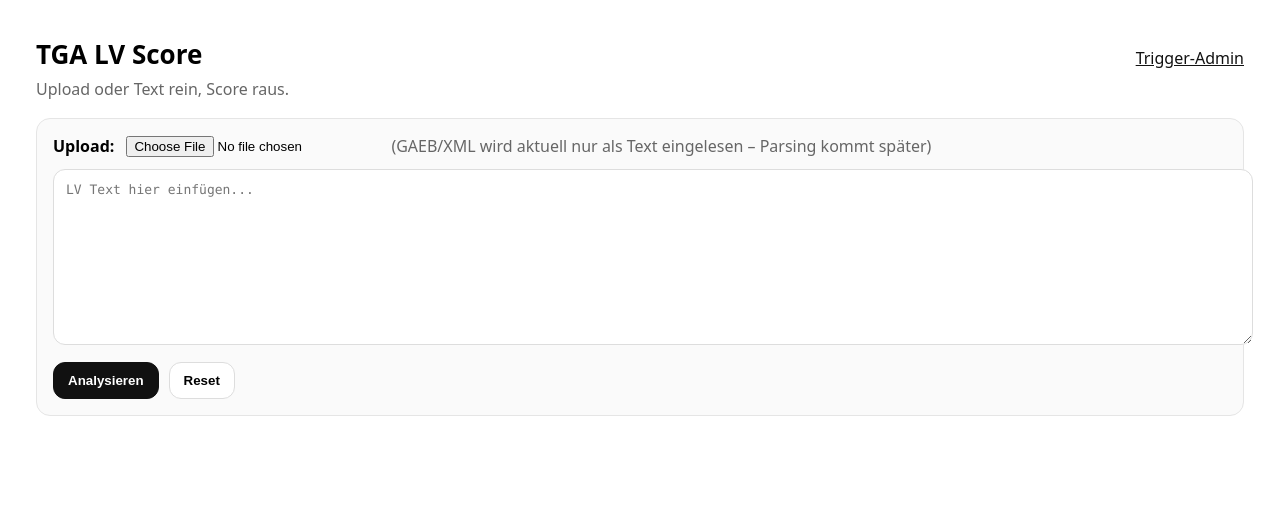
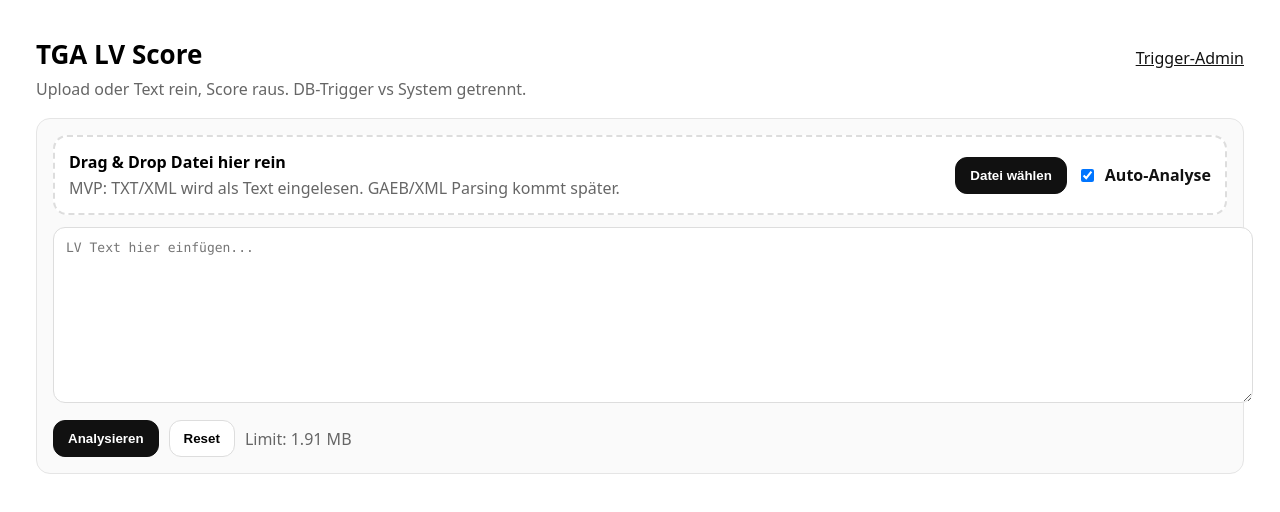
Before and after one commit to AndySaty77/tga-lv-tool, a Next.js app: page /admin/score in a window 1280 px wide. Shown: the top 512 px of the page. Built offline with nearby package versions, Linux system fonts and the light colour scheme.

Commit message:
Update page.tsx

```diff
--- a/app/admin/score/page.tsx
+++ b/app/admin/score/page.tsx
@@ -1,6 +1,6 @@
 "use client";
 
-import { useMemo, useState } from "react";
+import { useMemo, useRef, useState } from "react";
 
 type Finding = {
   id: string;
@@ -51,24 +51,41 @@ function severityDot(sev: string) {
 function isDbFinding(f: Finding) {
   return (f.id ?? "").startsWith("DB_");
 }
-
 function isSysFinding(f: Finding) {
   return (f.id ?? "").startsWith("SYS_");
 }
-
 function stripPrefix(id: string) {
   return id.replace(/^DB_/, "").replace(/^SYS_/, "");
 }
 
+function fmtKB(bytes: number) {
+  const kb = bytes / 1024;
+  if (kb < 1024) return `${Math.round(kb)} KB`;
+  return `${(kb / 1024).toFixed(2)} MB`;
+}
+
+const MAX_FILE_BYTES = 2_000_000; // 2 MB MVP-Limit
+
 export default function ScorePage() {
+  const fileInputRef = useRef<HTMLInputElement | null>(null);
+
   const [lvText, setLvText] = useState("");
   const [result, setResult] = useState<ScoreResult | null>(null);
   const [loading, setLoading] = useState(false);
+
   const [error, setError] = useState<string | null>(null);
+
+  const [autoAnalyze, setAutoAnalyze] = useState(true);
+  const [dragOver, setDragOver] = useState(false);
+
+  const [fileMeta, setFileMeta] = useState<{ name: string; size: number } | null>(null);
 
   const meta = levelMeta(result?.level);
 
-  const analyze = async () => {
+  const analyze = async (textOverride?: string) => {
+    const textToUse = (textOverride ?? lvText).trim();
+    if (!textToUse) return;
+
     setError(null);
     setLoading(true);
     setResult(null);
@@ -77,7 +94,7 @@ export default function ScorePage() {
       const res = await fetch("/api/score", {
         method: "POST",
         headers: { "Content-Type": "application/json" },
-        body: JSON.stringify({ lvText }),
+        body: JSON.stringify({ lvText: textToUse }),
       });
 
       if (!res.ok) {
@@ -94,10 +111,43 @@ export default function ScorePage() {
     }
   };
 
-  const onFile = async (file: File | null) => {
+  const loadFile = async (file: File) => {
+    setError(null);
+    setResult(null);
+
+    if (file.size > MAX_FILE_BYTES) {
+      setFileMeta({ name: file.name, size: file.size });
+      setLvText("");
+      setError(`Datei zu groß (${fmtKB(file.size)}). Limit aktuell: ${fmtKB(MAX_FILE_BYTES)}.`);
+      return;
+    }
+
+    // MVP: textbasiert (TXT/XML) -> später echtes GAEB/XML Parsing
+    const text = await file.text();
+
+    setFileMeta({ name: file.name, size: file.size });
+    setLvText(text);
+
+    if (autoAnalyze) {
+      await analyze(text);
+    }
+  };
+
+  const onPickFile = async (file: File | null) => {
     if (!file) return;
-    const text = await file.text();
-    setLvText(text);
+    await loadFile(file);
+    // reset input, damit man gleiche Datei nochmal auswählen kann
+    if (fileInputRef.current) fileInputRef.current.value = "";
+  };
+
+  const onDrop = async (e: React.DragEvent) => {
+    e.preventDefault();
+    setDragOver(false);
+
+    const file = e.dataTransfer.files?.[0];
+    if (!file) return;
+
+    await loadFile(file);
   };
 
   const catRows = useMemo(() => {
@@ -108,17 +158,12 @@ export default function ScorePage() {
     return entries;
   }, [result]);
 
-  const dbFindings = useMemo(() => {
-    return (result?.findingsSorted ?? []).filter(isDbFinding);
-  }, [result]);
-
-  const sysFindings = useMemo(() => {
-    return (result?.findingsSorted ?? []).filter(isSysFinding);
-  }, [result]);
-
-  const otherFindings = useMemo(() => {
-    return (result?.findingsSorted ?? []).filter((f) => !isDbFinding(f) && !isSysFinding(f));
-  }, [result]);
+  const dbFindings = useMemo(() => (result?.findingsSorted ?? []).filter(isDbFinding), [result]);
+  const sysFindings = useMemo(() => (result?.findingsSorted ?? []).filter(isSysFinding), [result]);
+  const otherFindings = useMemo(
+    () => (result?.findingsSorted ?? []).filter((f) => !isDbFinding(f) && !isSysFinding(f)),
+    [result]
+  );
 
   return (
     <div style={{ padding: 28, fontFamily: "system-ui, -apple-system, Segoe UI, Roboto, Arial" }}>
@@ -126,7 +171,7 @@ export default function ScorePage() {
         <div>
           <h1 style={{ margin: 0, fontSize: 26 }}>TGA LV Score</h1>
           <div style={{ color: "#666", marginTop: 6 }}>
-            Upload oder Text rein, Score raus.
+            Upload oder Text rein, Score raus. DB-Trigger vs System getrennt.
           </div>
         </div>
         <a href="/admin/triggers" style={{ color: "#111", textDecoration: "underline" }}>
@@ -134,6 +179,7 @@ export default function ScorePage() {
         </a>
       </div>
 
+      {/* Upload + Input Card */}
       <div
         style={{
           marginTop: 18,
@@ -143,18 +189,73 @@ export default function ScorePage() {
           background: "#fafafa",
         }}
       >
-        <div style={{ display: "flex", gap: 12, flexWrap: "wrap", alignItems: "center" }}>
-          <label style={{ fontWeight: 600 }}>Upload:</label>
-          <input
-            type="file"
-            accept=".txt,.xml,.gaeb,.x83,.x84,.x86,.json"
-            onChange={(e) => onFile(e.target.files?.[0] ?? null)}
-          />
-          <div style={{ color: "#666" }}>
-            (GAEB/XML wird aktuell nur als Text eingelesen – Parsing kommt später)
+        {/* Dropzone */}
+        <div
+          onDragOver={(e) => {
+            e.preventDefault();
+            setDragOver(true);
+          }}
+          onDragLeave={() => setDragOver(false)}
+          onDrop={onDrop}
+          style={{
+            border: `2px dashed ${dragOver ? "#111" : "#ddd"}`,
+            borderRadius: 14,
+            padding: 14,
+            background: dragOver ? "#f1f1f1" : "#fff",
+            display: "flex",
+            justifyContent: "space-between",
+            alignItems: "center",
+            gap: 12,
+            flexWrap: "wrap",
+          }}
+        >
+          <div>
+            <div style={{ fontWeight: 900 }}>Drag & Drop Datei hier rein</div>
+            <div style={{ color: "#666", marginTop: 4 }}>
+              MVP: TXT/XML wird als Text eingelesen. GAEB/XML Parsing kommt später.
+            </div>
+            {fileMeta && (
+              <div style={{ marginTop: 8, color: "#111", fontWeight: 700 }}>
+                Geladen: {fileMeta.name} <span style={{ color: "#666", fontWeight: 600 }}>({fmtKB(fileMeta.size)})</span>
+              </div>
+            )}
+          </div>
+
+          <div style={{ display: "flex", gap: 10, alignItems: "center" }}>
+            <input
+              ref={fileInputRef}
+              type="file"
+              accept=".txt,.xml,.gaeb,.x83,.x84,.x86,.json"
+              onChange={(e) => onPickFile(e.target.files?.[0] ?? null)}
+              style={{ display: "none" }}
+            />
+            <button
+              onClick={() => fileInputRef.current?.click()}
+              style={{
+                padding: "10px 14px",
+                borderRadius: 12,
+                border: "1px solid #111",
+                background: "#111",
+                color: "#fff",
+                cursor: "pointer",
+                fontWeight: 800,
+              }}
+            >
+              Datei wählen
+            </button>
+
+            <label style={{ display: "flex", gap: 8, alignItems: "center", cursor: "pointer" }}>
+              <input
+                type="checkbox"
+                checked={autoAnalyze}
+                onChange={(e) => setAutoAnalyze(e.target.checked)}
+              />
+              <span style={{ fontWeight: 700, color: "#111" }}>Auto-Analyse</span>
+            </label>
           </div>
         </div>
 
+        {/* Textarea */}
         <textarea
           rows={10}
           style={{
@@ -172,9 +273,10 @@ export default function ScorePage() {
           onChange={(e) => setLvText(e.target.value)}
         />
 
-        <div style={{ display: "flex", gap: 10, marginTop: 12 }}>
+        {/* Actions */}
+        <div style={{ display: "flex", gap: 10, marginTop: 12, flexWrap: "wrap" }}>
           <button
-            onClick={analyze}
+            onClick={() => analyze()}
             disabled={loading || lvText.trim().length === 0}
             style={{
               padding: "10px 14px",
@@ -183,7 +285,7 @@ export default function ScorePage() {
               background: loading ? "#eee" : "#111",
               color: loading ? "#111" : "#fff",
               cursor: loading ? "default" : "pointer",
-              fontWeight: 700,
+              fontWeight: 800,
             }}
           >
             {loading ? "Analysiere..." : "Analysieren"}
@@ -194,6 +296,7 @@ export default function ScorePage() {
               setLvText("");
               setResult(null);
               setError(null);
+              setFileMeta(null);
             }}
             style={{
               padding: "10px 14px",
@@ -201,27 +304,32 @@ export default function ScorePage() {
               border: "1px solid #ddd",
               background: "#fff",
               cursor: "pointer",
-              fontWeight: 600,
+              fontWeight: 700,
             }}
           >
             Reset
           </button>
+
+          <div style={{ color: "#666", display: "flex", alignItems: "center" }}>
+            Limit: {fmtKB(MAX_FILE_BYTES)}
+          </div>
         </div>
 
         {error && (
-          <div style={{ marginTop: 12, color: "#b00020", fontWeight: 700 }}>
+          <div style={{ marginTop: 12, color: "#b00020", fontWeight: 800 }}>
             {error}
           </div>
         )}
       </div>
 
+      {/* Results */}
       {result && (
         <div style={{ marginTop: 18, display: "grid", gridTemplateColumns: "1fr 1fr", gap: 16 }}>
           {/* Score Card */}
           <div style={{ border: "1px solid #e5e5e5", borderRadius: 14, padding: 16 }}>
             <div style={{ display: "flex", alignItems: "center", justifyContent: "space-between" }}>
-              <div style={{ fontSize: 14, color: "#666", fontWeight: 700 }}>GESAMT</div>
-              <div style={{ fontSize: 14, fontWeight: 800 }}>
+              <div style={{ fontSize: 14, color: "#666", fontWeight: 800 }}>GESAMT</div>
+              <div style={{ fontSize: 14, fontWeight: 900 }}>
                 {meta.dot} {meta.label}
               </div>
             </div>
@@ -243,13 +351,13 @@ export default function ScorePage() {
             </div>
 
             <div style={{ marginTop: 12, color: "#666" }}>
-              DB-Trigger und System-Checks werden getrennt angezeigt.
+              Tipp: Auto-Analyse ist gut für Upload-Workflows.
             </div>
           </div>
 
           {/* Category Bars */}
           <div style={{ border: "1px solid #e5e5e5", borderRadius: 14, padding: 16 }}>
-            <div style={{ fontSize: 14, color: "#666", fontWeight: 800, marginBottom: 10 }}>
+            <div style={{ fontSize: 14, color: "#666", fontWeight: 900, marginBottom: 10 }}>
               KATEGORIEN
             </div>
 
@@ -259,7 +367,7 @@ export default function ScorePage() {
                 const pct = Math.round((val / max) * 100);
                 return (
                   <div key={cat}>
-                    <div style={{ display: "flex", justifyContent: "space-between", fontWeight: 700 }}>
+                    <div style={{ display: "flex", justifyContent: "space-between", fontWeight: 800 }}>
                       <span>{cat}</span>
                       <span style={{ color: "#666" }}>
                         {val} / {max} ({pct}%)
@@ -286,7 +394,7 @@ export default function ScorePage() {
             {/* DB */}
             <div style={{ border: "1px solid #e5e5e5", borderRadius: 14, padding: 16 }}>
               <div style={{ display: "flex", justifyContent: "space-between", alignItems: "baseline" }}>
-                <div style={{ fontSize: 14, color: "#666", fontWeight: 800 }}>SUPABASE TRIGGER</div>
+                <div style={{ fontSize: 14, color: "#666", fontWeight: 900 }}>SUPABASE TRIGGER</div>
                 <div style={{ color: "#666" }}>{dbFindings.length} Treffer</div>
               </div>
 
@@ -295,15 +403,12 @@ export default function ScorePage() {
                   <div style={{ color: "#666" }}>Keine DB-Trigger getroffen.</div>
                 ) : (
                   dbFindings.map((f) => (
-                    <div
-                      key={f.id}
-                      style={{ border: "1px solid #eee", borderRadius: 12, padding: 12, background: "#fff" }}
-                    >
+                    <div key={f.id} style={{ border: "1px solid #eee", borderRadius: 12, padding: 12, background: "#fff" }}>
                       <div style={{ display: "flex", justifyContent: "space-between", gap: 12 }}>
                         <div style={{ fontWeight: 900 }}>
                           {severityDot(f.severity)} {f.title}
                         </div>
-                        <div style={{ color: "#666", fontWeight: 800 }}>
+                        <div style={{ color: "#666", fontWeight: 900 }}>
                           -{f.penalty} ({f.category})
                         </div>
                       </div>
@@ -320,7 +425,7 @@ export default function ScorePage() {
             {/* SYS */}
             <div style={{ border: "1px solid #e5e5e5", borderRadius: 14, padding: 16 }}>
               <div style={{ display: "flex", justifyContent: "space-between", alignItems: "baseline" }}>
-                <div style={{ fontSize: 14, color: "#666", fontWeight: 800 }}>SYSTEM CHECKS</div>
+                <div style={{ fontSize: 14, color: "#666", fontWeight: 900 }}>SYSTEM CHECKS</div>
                 <div style={{ color: "#666" }}>{sysFindings.length} Treffer</div>
               </div>
 
@@ -329,15 +434,12 @@ export default function ScorePage() {
                   <div style={{ color: "#666" }}>Keine System-Checks getroffen.</div>
                 ) : (
                   sysFindings.map((f) => (
-                    <div
-                      key={f.id}
-                      style={{ border: "1px solid #eee", borderRadius: 12, padding: 12, background: "#fff" }}
-                    >
+                    <div key={f.id} style={{ border: "1px solid #eee", borderRadius: 12, padding: 12, background: "#fff" }}>
                       <div style={{ display: "flex", justifyContent: "space-between", gap: 12 }}>
                         <div style={{ fontWeight: 900 }}>
                           {severityDot(f.severity)} {f.title}
                         </div>
-                        <div style={{ color: "#666", fontWeight: 800 }}>
+                        <div style={{ color: "#666", fontWeight: 900 }}>
                           -{f.penalty} ({f.category})
                         </div>
                       </div>
```
